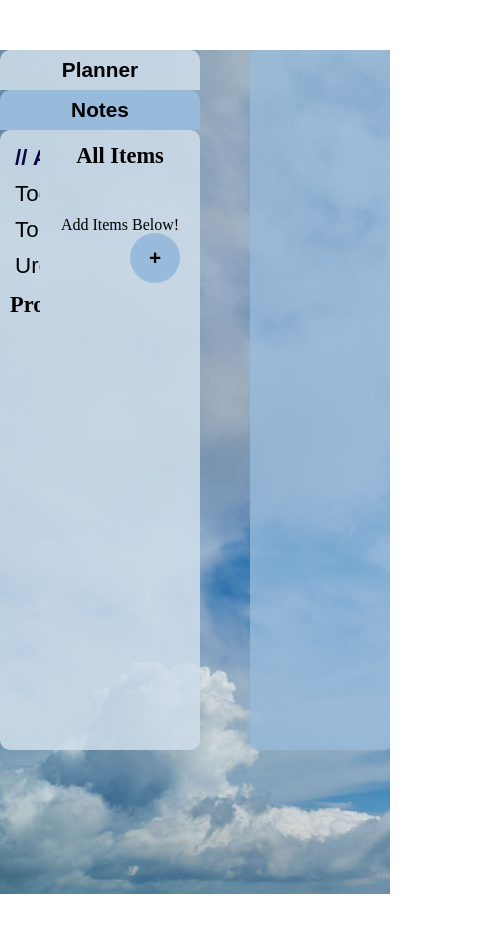
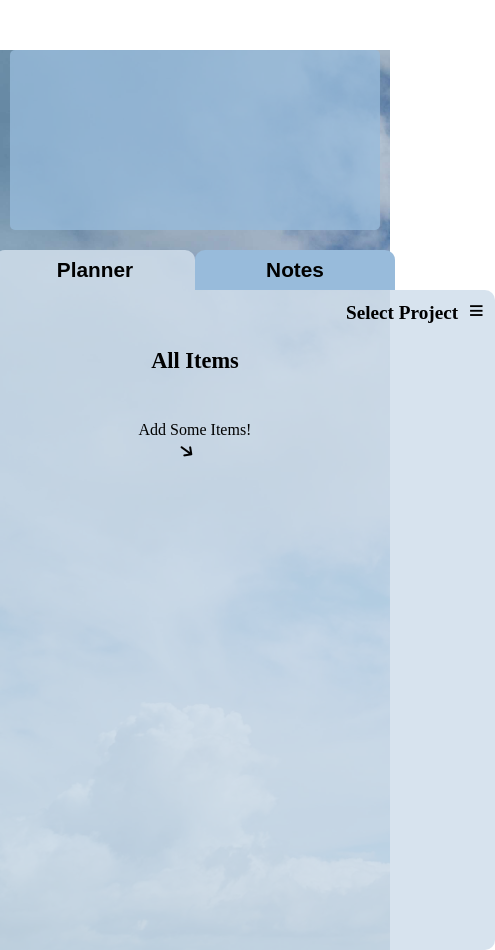
Before and after one commit to E-Monstera/weather-todo, a React (Create React App) app: page /planner in a window 390 px wide. Shown: the whole page, 495 px wide, since content can reach past the window. Before the commit the page ends 894 px from the top, so only its background shows below. Built offline with nearby package versions, Linux system fonts and the light colour scheme; a web font is replaced by a local one.

Commit message:
Added dropdown button for planner when screen size is small. Added responsive css to planner

```diff
--- a/src/assets/styles/_home.scss
+++ b/src/assets/styles/_home.scss
@@ -1,7 +1,7 @@
 .home {
     display: grid;
-    grid-template-columns: 3fr minmax(300px, 500px);
-    // margin: 0 50px;
+    // grid-template-columns: 3fr minmax(300px, 500px);
+    grid-template-columns: minmax(600px, 3fr) 350px;
     gap: 50px;
     margin: 0 50px;
     min-height: 80vh;
@@ -47,7 +47,7 @@
 
 // Styling for the weather component
 .weather-wrapper {
-    width: 1400px;
+    // width: 1400px;
 
     .current-weather {
         display: flex;
--- a/src/assets/styles/_nav.scss
+++ b/src/assets/styles/_nav.scss
@@ -40,6 +40,12 @@ nav {
         background-color: rgba(0,0,0,0);
     }
 
+    .toggle-button:hover {
+        transform: scale(1.2);
+        cursor: pointer;
+    }
+
+}
 .nav-dropdown {
     position: absolute;
     top: 40px;
@@ -62,6 +68,7 @@ nav {
         margin: 0;
     }
 
+
     a {
         padding-top: 10px;
     }
@@ -69,8 +76,47 @@ nav {
     a:hover, button:hover {
         background-color: rgba(0,0,0,.2);
     }
-
 }
 
+@media (max-width:900px) {
+    nav .title {
+        padding-left: 50px;
+    }
+}
 
+@media (max-width:700px) {
+    nav .title a{
+        font-size: 3rem;
     }
+
+    nav .title-accent p {
+        font-size: 1.2rem;
+    }
+}
+
+@media (max-width:470px) {
+    nav .title {
+        padding-left: 10px;
+
+        a{
+            font-size: 2.5rem;
+        }
+    }
+
+    nav .title-accent p {
+        font-size: .9rem;
+    }
+}
+
+@media (max-width:370px) {
+    nav .title {
+        a{
+            font-size: 1.5rem;
+            font-weight: 600;
+        }
+    }
+
+    nav .title-accent p {
+        font-size: .9rem;
+    }
+}
--- a/src/assets/styles/_planner.scss
+++ b/src/assets/styles/_planner.scss
@@ -8,6 +8,7 @@
 
 .planner {
     width: 70%;
+    min-width:1050px;
     height: 700px;
     display: flex;
     flex-direction: column;
@@ -92,9 +93,20 @@
     margin-left: 10px;
 }
 
-#no-item-alert {
-    text-align: center;
+#no-item {
+    display: flex;
+    flex-direction: column;
+    justify-content: center;
+    align-items: center;
     margin-top: 50px;
+
+    i {
+        margin-top: 10px;
+        height: 40px;
+        width: 40px;
+        transform: rotate(0.1turn);
+    }
+
 }
 
 
@@ -327,3 +339,84 @@
     width: 40px;
     margin-left: 10px;
 }
+
+.planner-dropdown {
+    display: none;
+}
+
+@media (max-width:1300px) {
+    .planner-wrapper {
+        flex-direction: column;
+    }
+
+    .planner {
+        order: 2;
+    }
+
+    .planner-weather {
+        order: 1;
+        margin: 0;
+        height: 180px;
+        width: 95%;
+        overflow: hidden;
+        align-items: initial;
+        margin-bottom: 20px;
+
+        > div {
+            display: flex;
+            min-width: 100%;
+            overflow-x: scroll;
+        }
+
+        .weather-icon {
+            flex-shrink: 0;
+            margin: 10px 10px;
+        }
+    }
+}
+
+@media (max-width: 1100px) {
+    .planner-dropdown {
+        display: flex;
+        align-self: flex-end;
+        margin: 5px;
+        align-items: center;
+
+        h4 {
+            padding-right: 5px;
+            font-size: 1.2rem;
+        }
+        button {
+            background-color: rgba(0,0,0,0);
+            border: none;
+            font-size: 1.6rem;
+            font-weight: 800;
+            padding-bottom: 5px;
+        }
+
+        button:hover {
+            transform: scale(1.2);
+            cursor: pointer;
+        }
+    }
+
+    .planner-sidebar {
+        display: none;
+    }
+
+    .schedule-wrapper {
+        display: flex;
+        flex-direction: column;
+    }
+
+    .planner {
+        width: 95%;
+        min-width: 600px;
+    }
+
+    .item-container {
+        margin: 10px auto;
+        width: 95%;
+    }
+
+}
--- a/src/components/Planner.js
+++ b/src/components/Planner.js
@@ -30,8 +30,8 @@ const Planner = () => {
         <div className='planner-wrapper'>
             <div className='planner'>
                 <div className='planner-buttons'>
-                    <button id='schedule' className={active==='schedule'? 'active-planner-button' : null} onClick={handleActive}>Planner</button>
-                    <button id='notes' className={active==='notes'? 'active-planner-button' : null} onClick={handleActive}>Notes</button>
+                    <button id='schedule' className={active === 'schedule' ? 'active-planner-button' : null} onClick={handleActive}>Planner</button>
+                    <button id='notes' className={active === 'notes' ? 'active-planner-button' : null} onClick={handleActive}>Notes</button>
                 </div>
                 <div className='planner-container'>
                     {active === 'schedule' ? <Schedule /> : active === 'calendar' ? <Calendar /> : <Notes />}
@@ -39,8 +39,10 @@ const Planner = () => {
             </div>
             <div className='planner-weather'>
                 <h2 className='title-color'>{currentUser.location.toUpperCase()}</h2>
-                {Object.keys(currentUser.primary_weather).length === 0 ? null :
-                    currentUser.primary_weather.daily.map(day => <WeatherIcon day={day} key={day.dt} formatUnits={formatUnits} />)}
+                <div>
+                    {Object.keys(currentUser.primary_weather).length === 0 ? null :
+                        currentUser.primary_weather.daily.map(day => <WeatherIcon day={day} key={day.dt} formatUnits={formatUnits} />)}
+                </div>
             </div>
         </div>
     )
--- a/src/components/mini-components/Schedule.js
+++ b/src/components/mini-components/Schedule.js
@@ -204,10 +204,17 @@ const Schedule = () => {
         toggleModal();
     }
 
-
+    const [dropdown, setDropdown] = useState(false);
+    const toggleDropdown = () => {
+        setDropdown(!dropdown);
+    }
 
     return (
         <div className='schedule-wrapper'>
+            <div className='planner-dropdown'>
+                <h4>Select Project</h4>
+                <button className='toggle-button' onClick={toggleDropdown}>≡</button>
+            </div>
             <div className='planner-sidebar'>
 
                 <button className={active.name === 'All' ? 'active-tab' : null} id='All' onClick={toggleActive}>{active.name === 'All' ? '// ' : null }All</button>
@@ -229,7 +236,7 @@ const Schedule = () => {
                             {activeItems.length === 0 ? <button id={active.id} alt='delete project' className='item-button delete-button' onClick={handle_del_proj}><i className="far fa-trash-alt" alt='delete project'></i></button> : null}
                         </div>
                     </div>}
-                {activeItems.length === 0? <p id='no-item-alert'>Add Items Below!</p>:null}
+                {activeItems.length === 0? <div id='no-item'><p id='no-item-alert'>Add Some Items! </p> <i class="fas fa-arrow-right"></i></div>:null}
                 {activeItems ? activeItems.map(item => <Item item={item} key={item._id} />) : null}
                 <button className='new-item-button' onClick={addItem}>+</button>
             </div>
```
Lines whose indentation alone changed are shown as unchanged.
